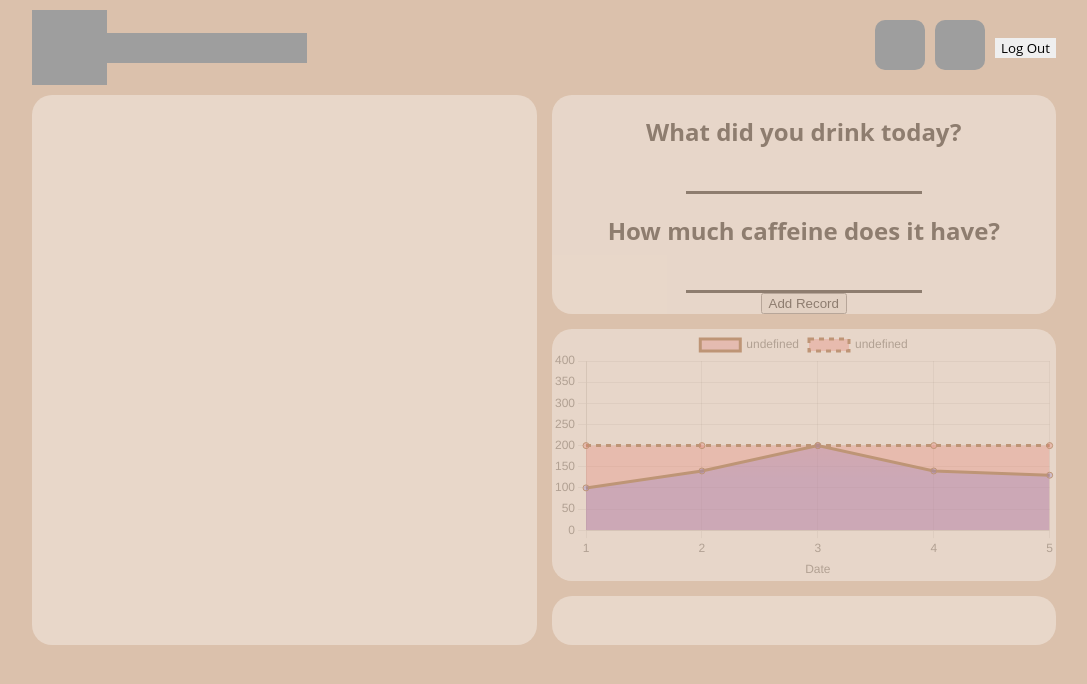
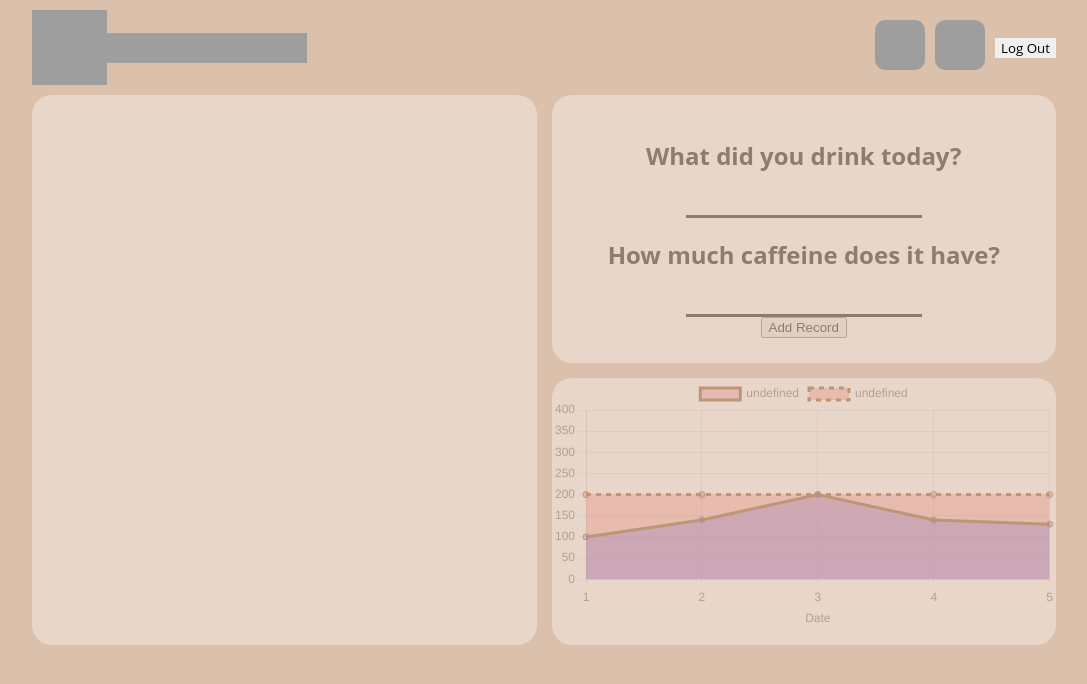
Before and after one commit to libioco/caffeine-tracker, a React (Vite) app in the folder frontend/: page / in a window 1280 px wide. Shown: the top 684 px of the page, without its empty margins (96-1183 px from the left). Built offline with nearby package versions, Linux system fonts and the light colour scheme; grey boxes are pictures that could not be loaded.

Commit message:
Remove extra div on home

```diff
--- a/frontend/src/pages/Home.jsx
+++ b/frontend/src/pages/Home.jsx
@@ -58,7 +58,6 @@ const Home = () => {
 				<div className="bottom">
 					<CaffeineGraph />
 				</div>
-				<div className="bottom"></div>
 			</div>
 		</div>
 	);
```
